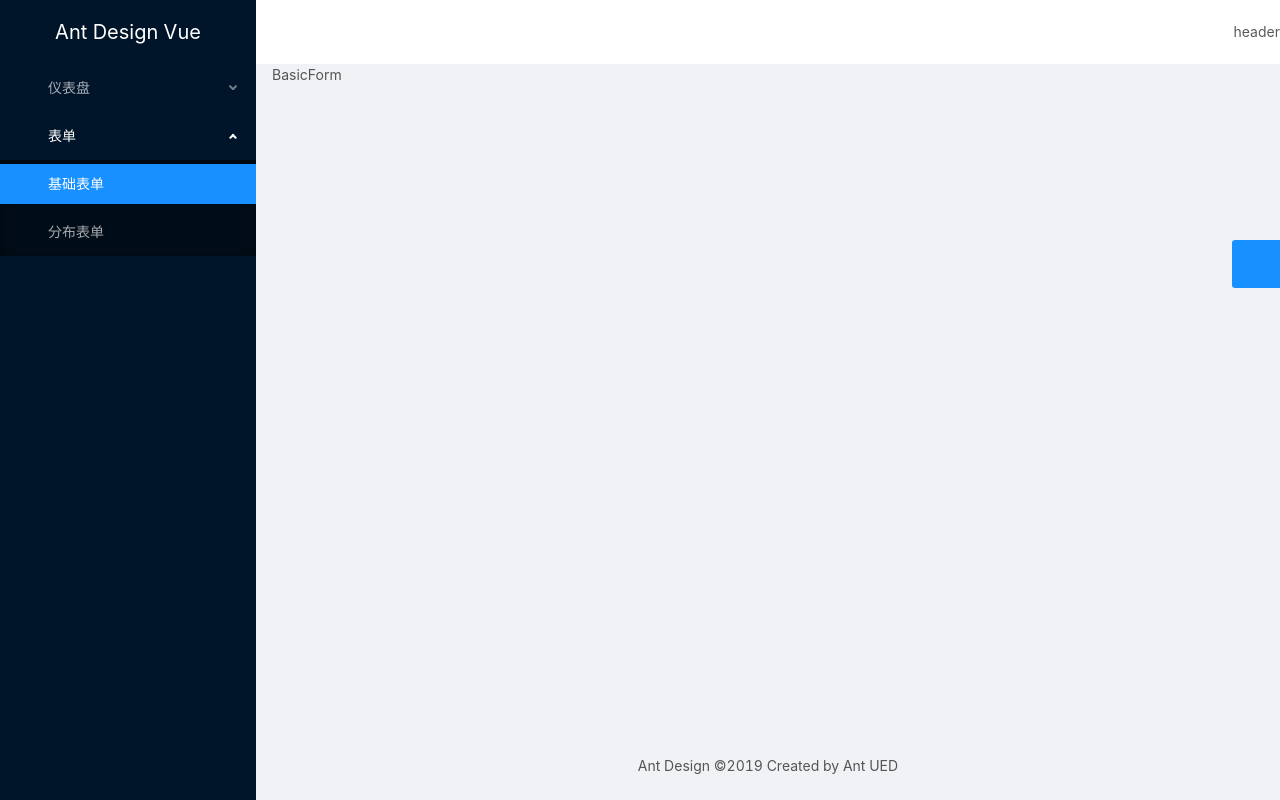
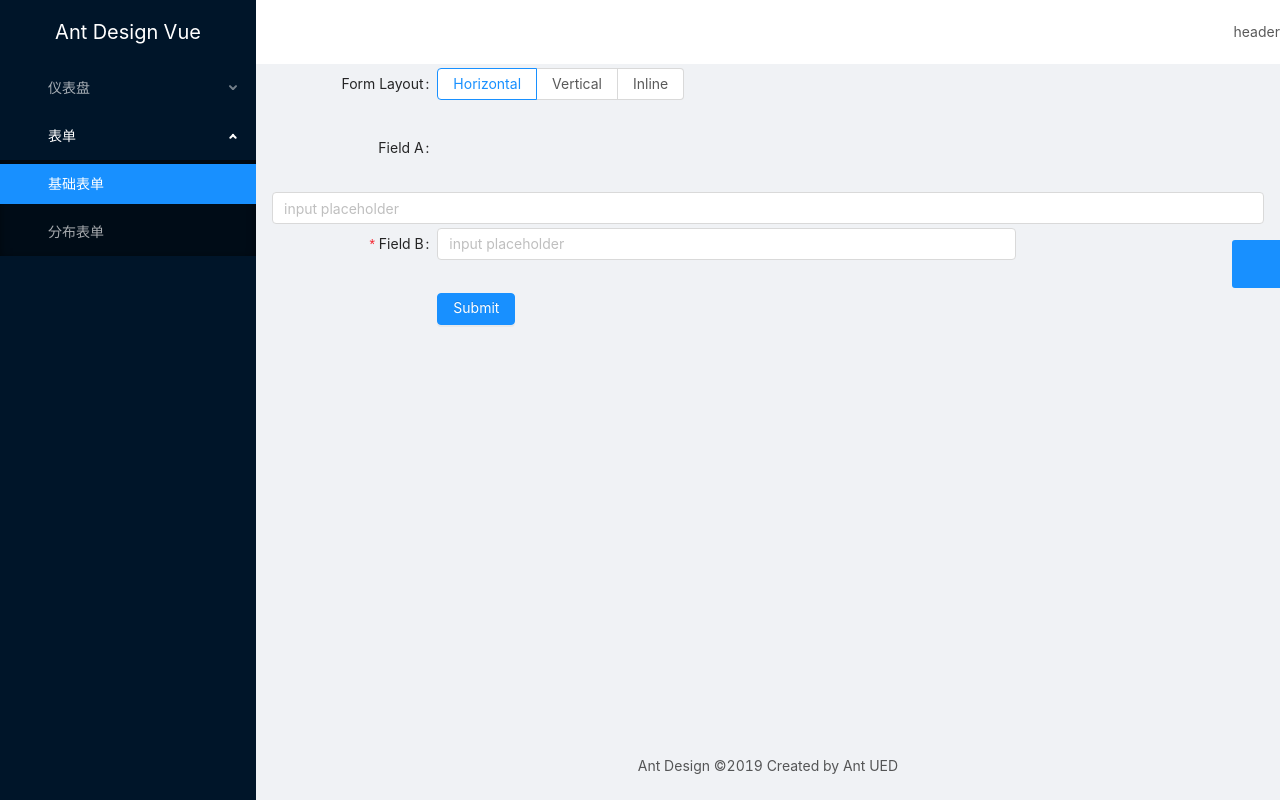
Before and after one commit to lx812833/AntDesignVue, a Vue app: page /form/basic-form in a window 1280 px wide. Built offline with nearby package versions, Linux system fonts and the light colour scheme.

Commit message:
表单自动校验

```diff
--- a/src/views/Forms/BasicForm.vue
+++ b/src/views/Forms/BasicForm.vue
@@ -1,3 +1,106 @@
 <template>
-    <div>BasicForm</div>
+  <div>
+    <a-form :layout="formLayout" :form="form">
+      <a-form-item
+        label="Form Layout"
+        :label-col="formItemLayout.labelCol"
+        :wrapper-col="formItemLayout.wrapperCol"
+      >
+        <a-radio-group default-value="horizontal" @change="handleFormLayoutChange">
+          <a-radio-button value="horizontal">
+            Horizontal
+          </a-radio-button>
+          <a-radio-button value="vertical">
+            Vertical
+          </a-radio-button>
+          <a-radio-button value="inline">
+            Inline
+          </a-radio-button>
+        </a-radio-group>
+      </a-form-item>
+      <!-- 使用v-model进行表单校验 -->
+      <a-form-item
+        label="Field A"
+        :label-col="formItemLayout.labelCol"
+        :wrapper-col="formItemLayout.wrapperCol"
+        :validateStatus="filedAStatus"
+        :help="filedAHelp"
+      />
+      <a-input v-model="filedA" placeholder="input placeholder"/>
+      <!-- 使用v-decorator进行表单校验 -->
+      <a-form-item
+        label="Field B"
+        :label-col="formItemLayout.labelCol"
+        :wrapper-col="formItemLayout.wrapperCol"
+      >
+        <a-input
+          v-decorator="['fieldB', {
+                initialValue: fieldB,
+                rules: [{required: true, min: 6, message: '必须大于5个字符'}]
+            }]"
+          placeholder="input placeholder"
+        />
+      </a-form-item>
+      <a-form-item :wrapper-col="buttonItemLayout.wrapperCol">
+        <a-button type="primary" @click="handleSubmit"> Submit </a-button>
+      </a-form-item>
+    </a-form>
+  </div>
 </template>
+
+<script>
+export default {
+  data() {
+    this.form = this.$form.createForm(this);
+    return {
+      formLayout: "horizontal",
+      filedA: "", // 使用v-model进行表单校验
+      filedAStatus: "",
+      filedAHelp: "",
+      filedB: "hello"
+    };
+  },
+  // 监听filedA变化 使用v-model进行表单校验
+  watch: {
+    filedA(val) {
+      if (val.length <= 5) {
+        this.filedAStatus = "error";
+        this.filedAHelp = "必须大于5个字符";
+      } else {
+        this.filedAStatus = "";
+        this.filedAHelp = "";
+      }
+    }
+  },
+  computed: {
+    formItemLayout() {
+      const { formLayout } = this;
+      return formLayout === "horizontal" ? { labelCol: { span: 4 }, wrapperCol: { span: 14 } } : {};
+    },
+    buttonItemLayout() {
+      const { formLayout } = this;
+      return formLayout === "horizontal" ? {  wrapperCol: { span: 14, offset: 4 } } : {};
+    }
+  },
+  methods: {
+    handleFormLayoutChange(e) {
+      this.formLayout = e.target.value;
+    },
+    handleSubmit() {
+      this.form.validateFields((err, values) => {
+        if (!err) {
+          console.log(values);
+          // 同步值到其他组件或this中
+          Object.assign(this, values);
+        }
+      });
+      if (this.filedA.length <= 5) {
+        this.filedAStatus = "error";
+        this.filedAHelp = "必须大于5个字符";
+      } else {
+        console.log("正确提交");
+      }
+    }
+  }
+};
+</script>
```
